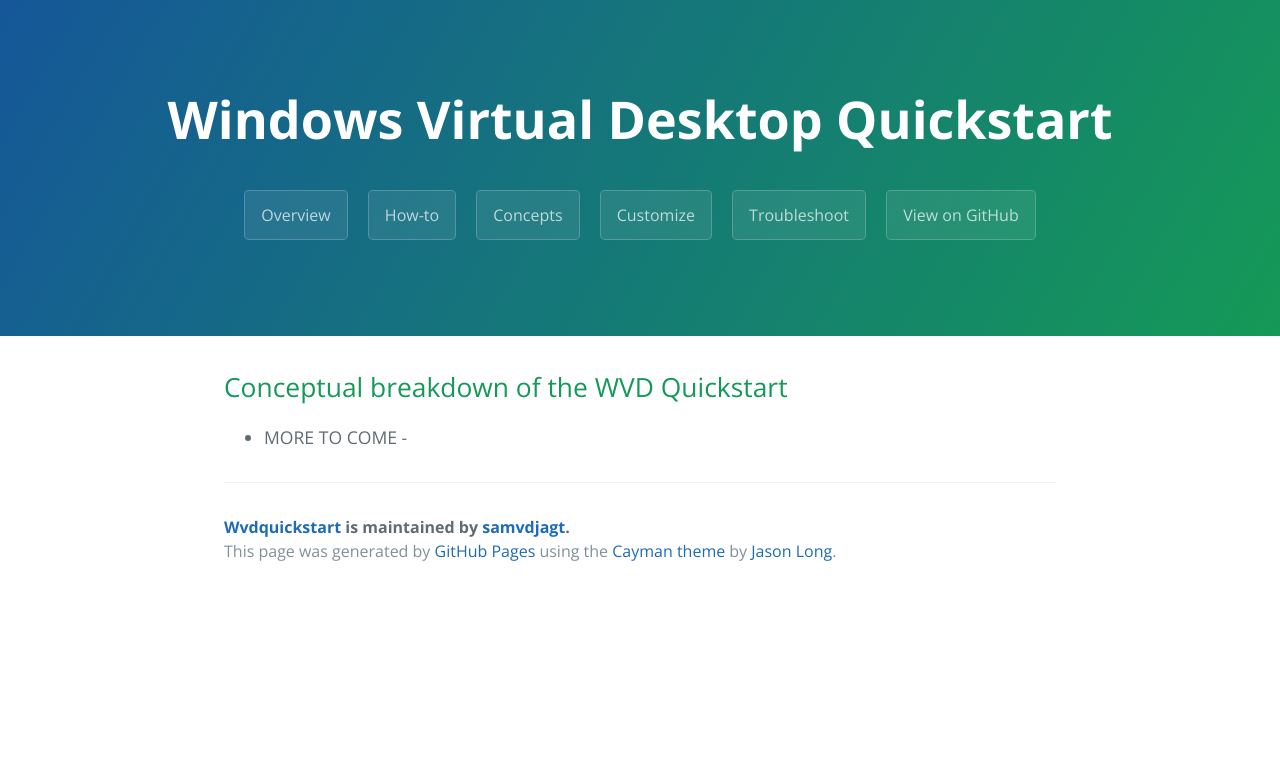
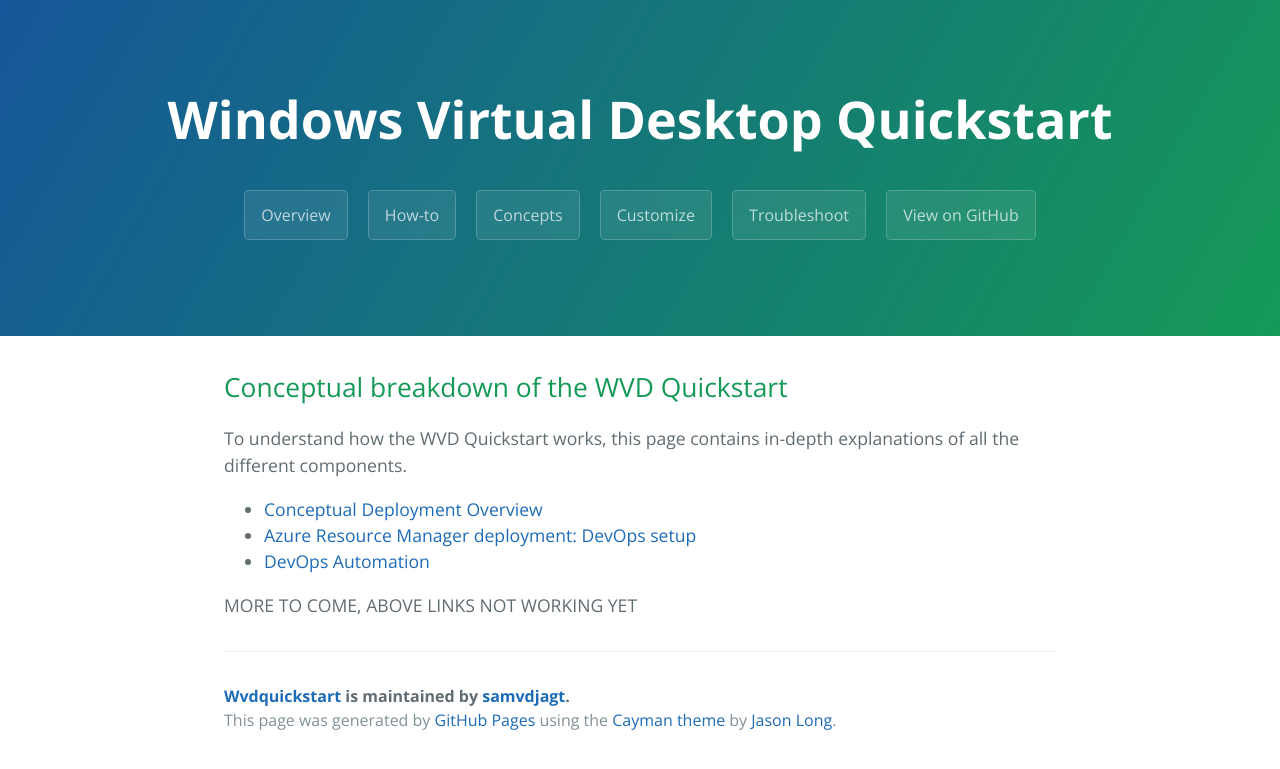
Before and after one commit to samvdjagt/wvdquickstart, a Jekyll site: the page built from concepts.md, in a window 1280 px wide. Shown: the top 769 px of the page. Built offline with Jekyll 4.4.1, drawn with Linux system fonts in a browser that asks for light colours.

Commit message:
Update concepts.md

```diff
--- a/concepts.md
+++ b/concepts.md
@@ -5,5 +5,10 @@
 ---
 
 ## Conceptual breakdown of the WVD Quickstart
+To understand how the WVD Quickstart works, this page contains in-depth explanations of all the different components.
 
-- MORE TO COME -
+* <a href="deployconcept">Conceptual Deployment Overview</a>
+* <a href="armdeployment">Azure Resource Manager deployment: DevOps setup</a>
+* <a href="devops">DevOps Automation</a>
+
+MORE TO COME, ABOVE LINKS NOT WORKING YET
```
